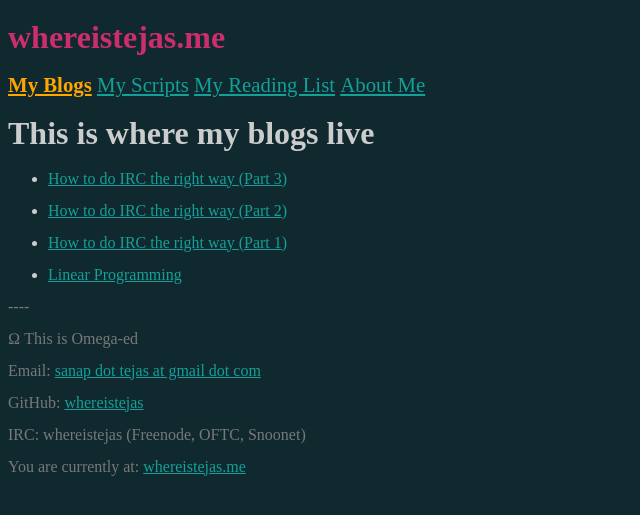
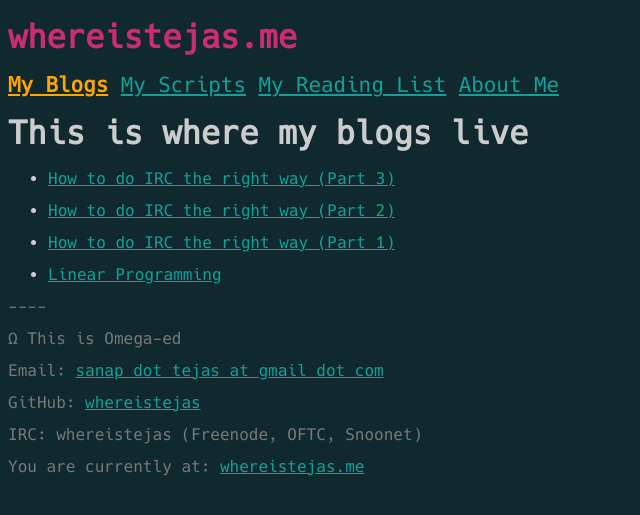
Before and after one commit to whereistejas/my-awesome-website, a Jekyll site: the page built from index.html, in a window 1280 px wide. Shown: the top 515 px of the page, without its empty margins (0-640 px from the left). Built offline with Jekyll 4.4.1, drawn with Linux system fonts in a browser that asks for light colours.

Commit message:
Adding Hack Font

```diff
--- a/css/common.css
+++ b/css/common.css
@@ -1,3 +1,7 @@
+@font-face {
+	font-family: "Hack";
+	src: url("../assets/fonts/Hack-Regular.ttf");
+}
 html {
 	margin: 0;
 	padding: 0;
```
Also changed, not shown: assets/fonts/Hack-Bold.ttf (added), assets/fonts/Hack-BoldItalic.ttf (added), assets/fonts/Hack-Italic.ttf (added), assets/fonts/Hack-Regular.ttf (added).
